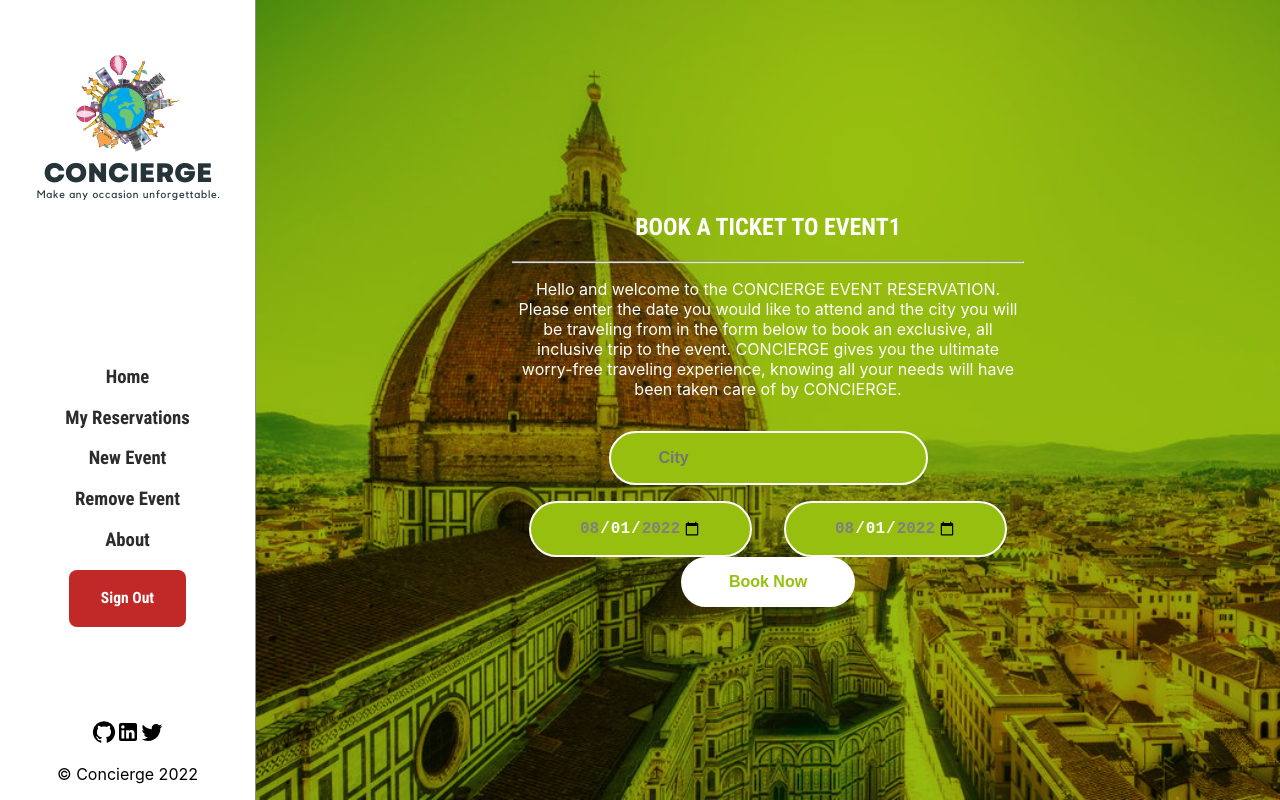
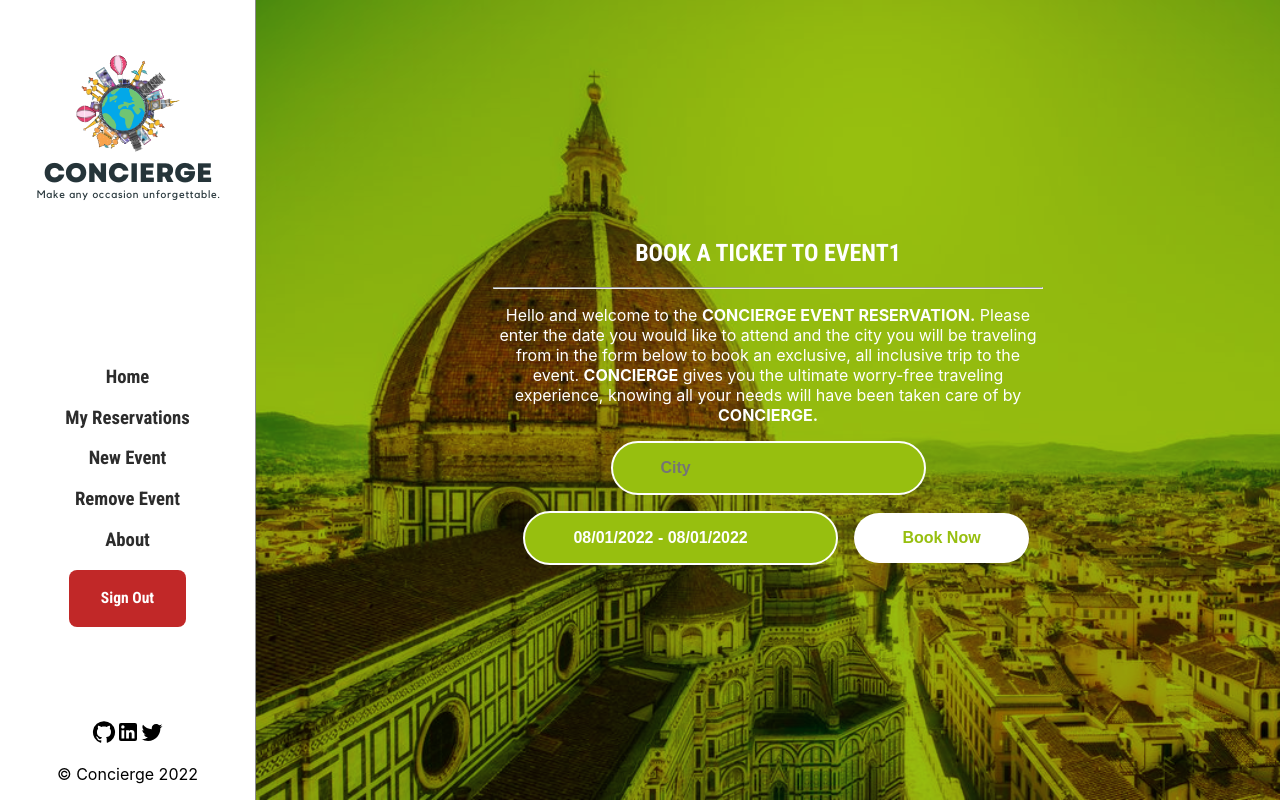
Before and after one commit to Juanse7793/Concierge-Front-end, a React (Create React App) app: page /events/1/reserve in a window 1280 px wide. Built offline with nearby package versions, Linux system fonts and the light colour scheme.

Commit message:
Add date range instead of date

```diff
--- a/package.json
+++ b/package.json
@@ -13,6 +13,7 @@
     "@testing-library/user-event": "^14.4.3",
     "prop-types": "^15.8.1",
     "react": "^18.2.0",
+    "react-datepicker": "^4.8.0",
     "react-dom": "^18.2.0",
     "react-redux": "^8.0.2",
     "react-router-dom": "^6.3.0",
--- a/src/App.css
+++ b/src/App.css
@@ -285,27 +285,31 @@ li.row :first-child {
 
 /* Reserve Page */
 .reserve {
-  position: relative;
   align-items: center;
   justify-content: center;
   color: white;
+  min-height: 500px;
 }
 
 .center {
-  position: absolute;
-  top: 50%;
-  left: 50%;
-  transform: translate(-50%, -50%);
   max-width: 550px;
 }
 
 .border {
   border: 2px solid white;
   margin: 1rem;
-  margin-bottom: 0;
+  margin-top: 0;
+  width: 315px;
 }
 
 .white {
   background-color: white;
   color: var(--theme-lime);
 }
+.react-datepicker__day--in-range {
+  background-color: var(--theme-lime) !important;
+}
+
+.react-datepicker__day--keyboard-selected {
+  background-color: #b6e222 !important;
+}
--- a/src/pages/DetailsPage.js
+++ b/src/pages/DetailsPage.js
@@ -30,7 +30,7 @@ const DetailsPage = () => {
               <ListRow
                 caption="Duration"
                 text={`${
-                  (new Date(event.end) - new Date(event.start)) / (1000 * 60 * 60 * 24)
+                  (new Date(event.end) - new Date(event.start)) / (1000 * 60 * 60 * 24) || 1
                 } days`}
               />
             </ul>
--- a/src/pages/ReservePage.js
+++ b/src/pages/ReservePage.js
@@ -1,23 +1,29 @@
 import React, { useState } from 'react';
 import { useParams } from 'react-router-dom';
 import { useSelector } from 'react-redux';
+import DatePicker from 'react-datepicker';
+import 'react-datepicker/dist/react-datepicker.css';
 import Sidebar from '../components/Sidebar';
 
 const ReservePage = () => {
   const { id } = useParams();
-  // TODO: Have selector do this
   const event = useSelector((state) => state.events).find(
     (event) => event.id.toString() === id,
   );
 
-  const { start } = event;
-  const { end } = event;
+  const start = new Date(event.start);
+  const end = new Date(event.end);
   const [input, setInput] = useState({
     city: '',
     start,
     end,
   });
-  const setInputData = (e) => { setInput({ ...input, [e.target.name]: e.target.value }); };
+  const setInputData = (e) => {
+    setInput({ ...input, [e.target.name]: e.target.value });
+  };
+
+  const [dateRange, setDateRange] = useState([start, end]);
+  const [startDate, endDate] = dateRange;
 
   return (
     <div className="row">
@@ -29,25 +35,45 @@ const ReservePage = () => {
           <p>
             Hello and welcome to the
             {' '}
-            <span>CONCIERGE EVENT RESERVATION.</span>
+            <b>CONCIERGE EVENT RESERVATION.</b>
             {' '}
             Please enter the date you would like to attend and the city you will
             be traveling from in the form below to book an exclusive, all
             inclusive trip to the event.
             {' '}
-            <span>CONCIERGE</span>
+            <b>CONCIERGE</b>
             {' '}
             gives you the
             ultimate worry-free traveling experience, knowing all your needs
             will have been taken care of by
             {' '}
-            <span>CONCIERGE.</span>
+            <b>CONCIERGE.</b>
           </p>
           <div className="inputs">
-            <input type="text" name="city" placeholder="City" onChange={(e) => setInputData(e)} className="pill border" />
-            <input type="date" name="start" min={start} max={end} value={input.start} onChange={(e) => setInputData(e)} className="pill border" />
-            <input type="date" name="end" min={end} max={end} value={input.end} onChange={(e) => setInputData(e)} className="pill border" />
-            <input type="submit" name="submit" value="Book Now" className="pill white" />
+            <input
+              type="text"
+              name="city"
+              placeholder="City"
+              onChange={(e) => setInputData(e)}
+              required
+              autoComplete="off"
+              className="pill border"
+            />
+            <DatePicker
+              selectsRange
+              minDate={start}
+              maxDate={end}
+              startDate={startDate}
+              endDate={endDate}
+              onChange={(update) => { setDateRange(update); }}
+              className="pill border"
+            />
+            <input
+              type="submit"
+              name="submit"
+              value="Book Now"
+              className="pill white"
+            />
           </div>
         </div>
       </section>
```
Also changed, not shown: 1 other file (tests, documents, lock files or other folders).
